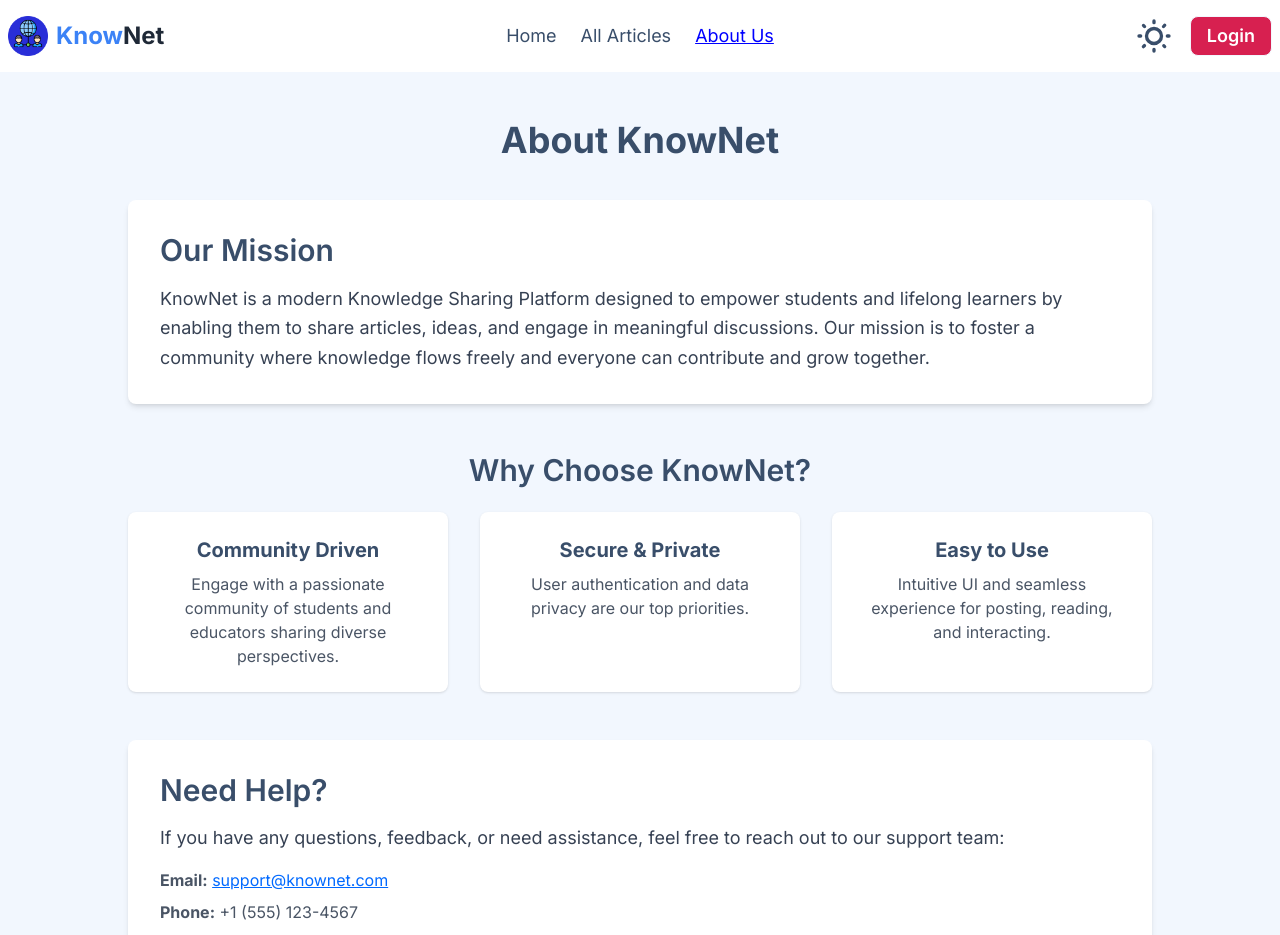
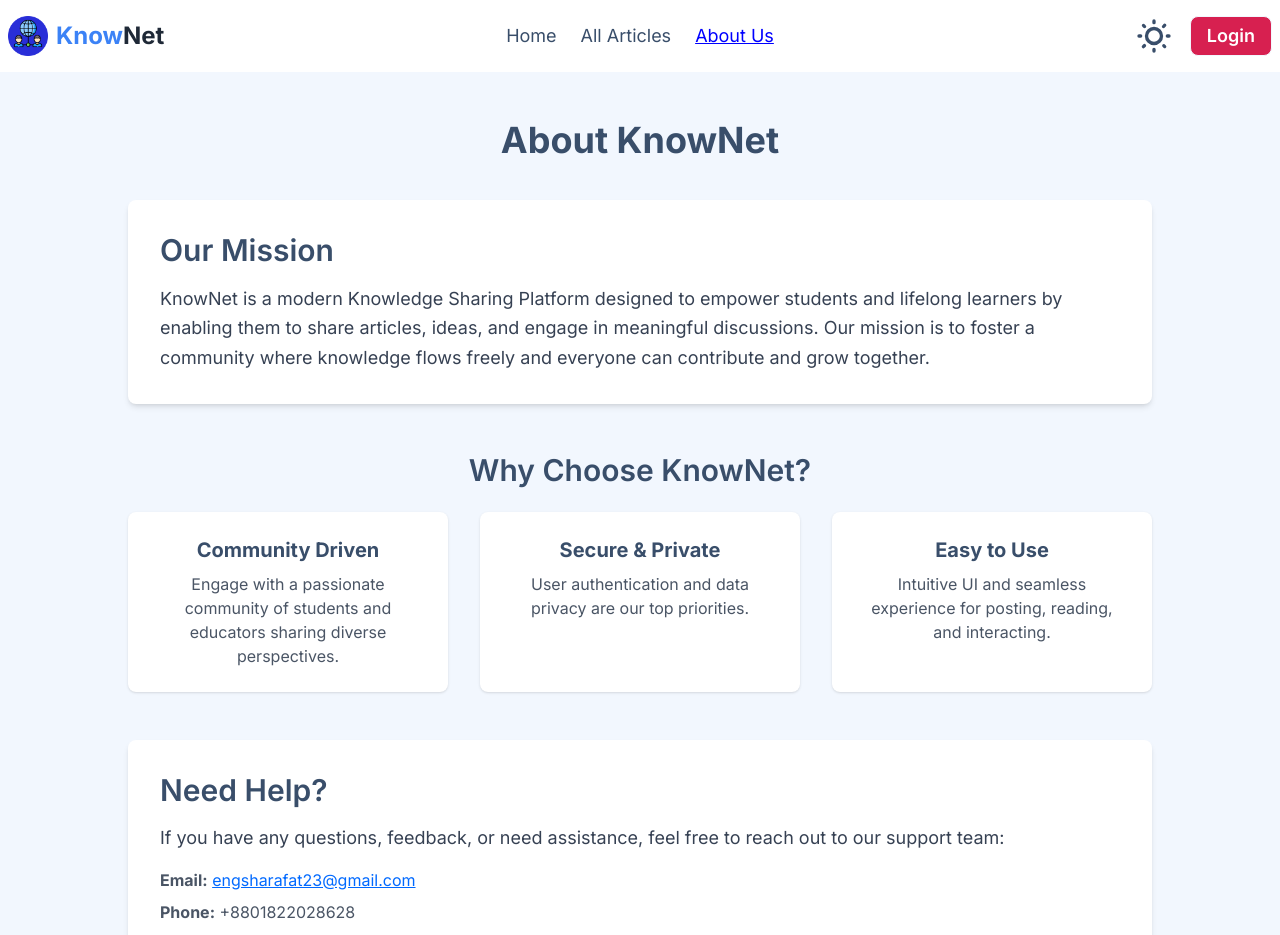
Before and after one commit to dev-sharafat/know-net-client, a React (Vite) app: page /about in a window 1280 px wide. Shown: the top 935 px of the page. Built offline with nearby package versions, Linux system fonts and the light colour scheme; no server answers.

Commit message:
adding the about section full data

```diff
--- a/src/Pages/About Page/About.jsx
+++ b/src/Pages/About Page/About.jsx
@@ -118,14 +118,14 @@ const About = () => {
           <li>
             <strong>Email:</strong>{" "}
             <a
-              href="mailto:support@knownet.com"
+              href=""
               className="text-primary underline"
             >
-              support@knownet.com
+              engsharafat23@gmail.com
             </a>
           </li>
           <li>
-            <strong>Phone:</strong> +1 (555) 123-4567
+            <strong>Phone:</strong> +8801822028628
           </li>
           <li>
             <strong>Live Chat:</strong>{" "}
```
